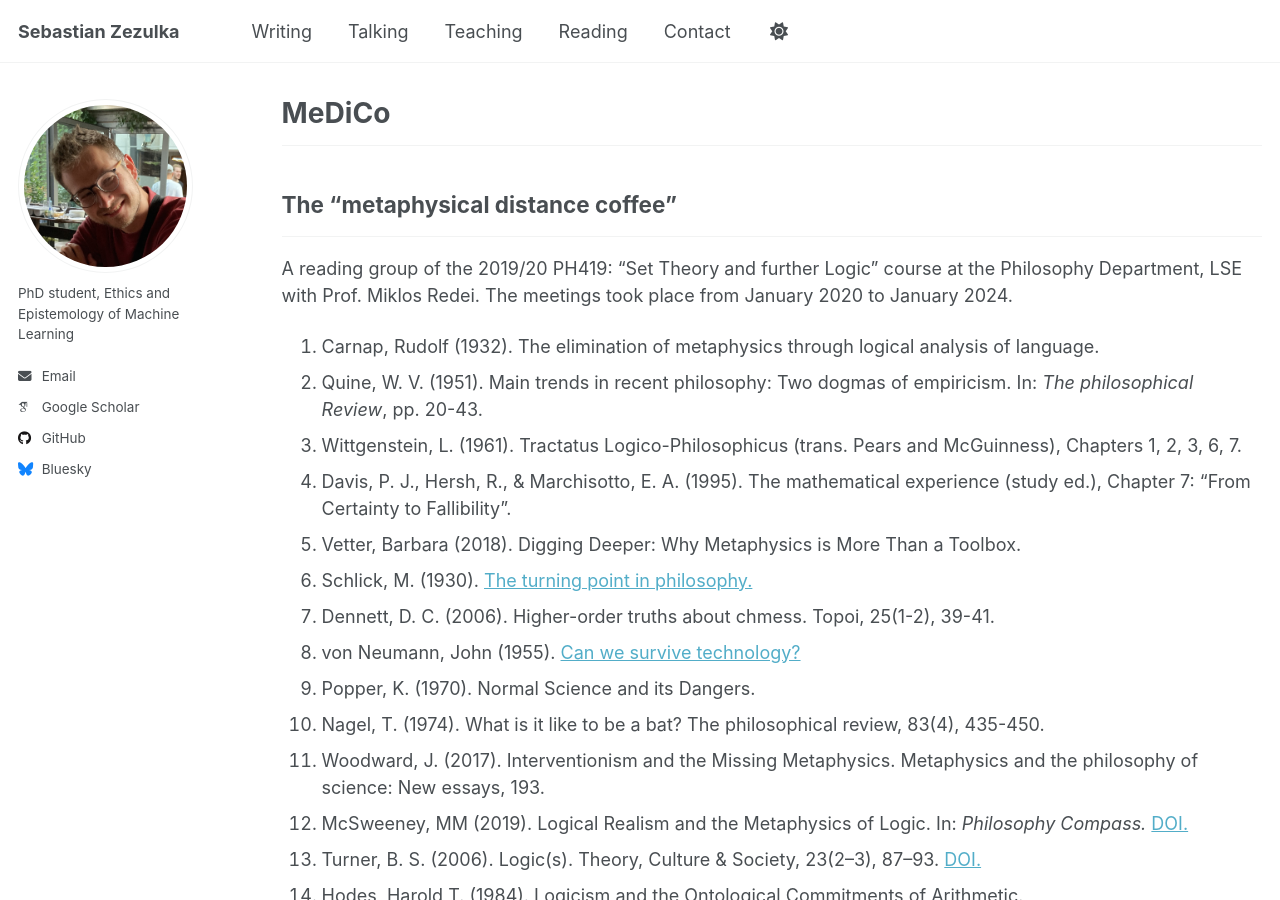
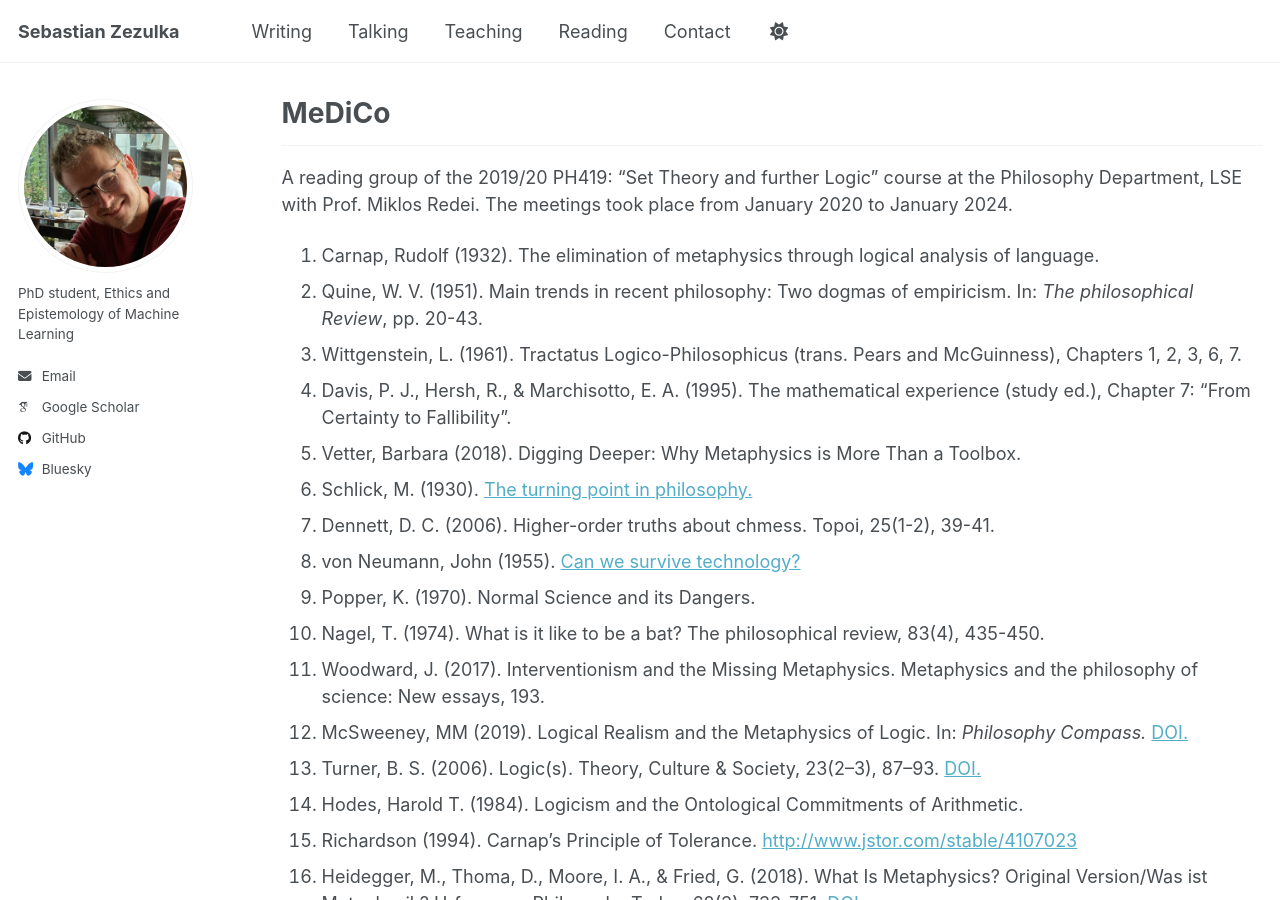
Before and after one commit to sezezulka/sezezulka.github.io, a Jekyll site: the page built from _pages/reading/medico-reading.md, in a window 1280 px wide and 900 px high. Built offline with Jekyll 4.4.1, drawn with Linux system fonts in a browser that asks for light colours; some web fonts are replaced; a script that is not in the unit is left out.

Commit message:
fix titles blog

```diff
--- a/_pages/reading/medico-reading.md
+++ b/_pages/reading/medico-reading.md
@@ -5,8 +5,7 @@ permalink: /reading/medico/
 author_profile: true
 ---
 ---
-## The "metaphysical distance coffee"
----
+
 A reading group of the 2019/20 PH419: "Set Theory and further Logic" course at the Philosophy Department, LSE with Prof. Miklos Redei.
 The meetings took place from January 2020 to January 2024.
 
```
Also changed, not shown: _pages/reading/philml-reading.md (+0 -3 lines).
